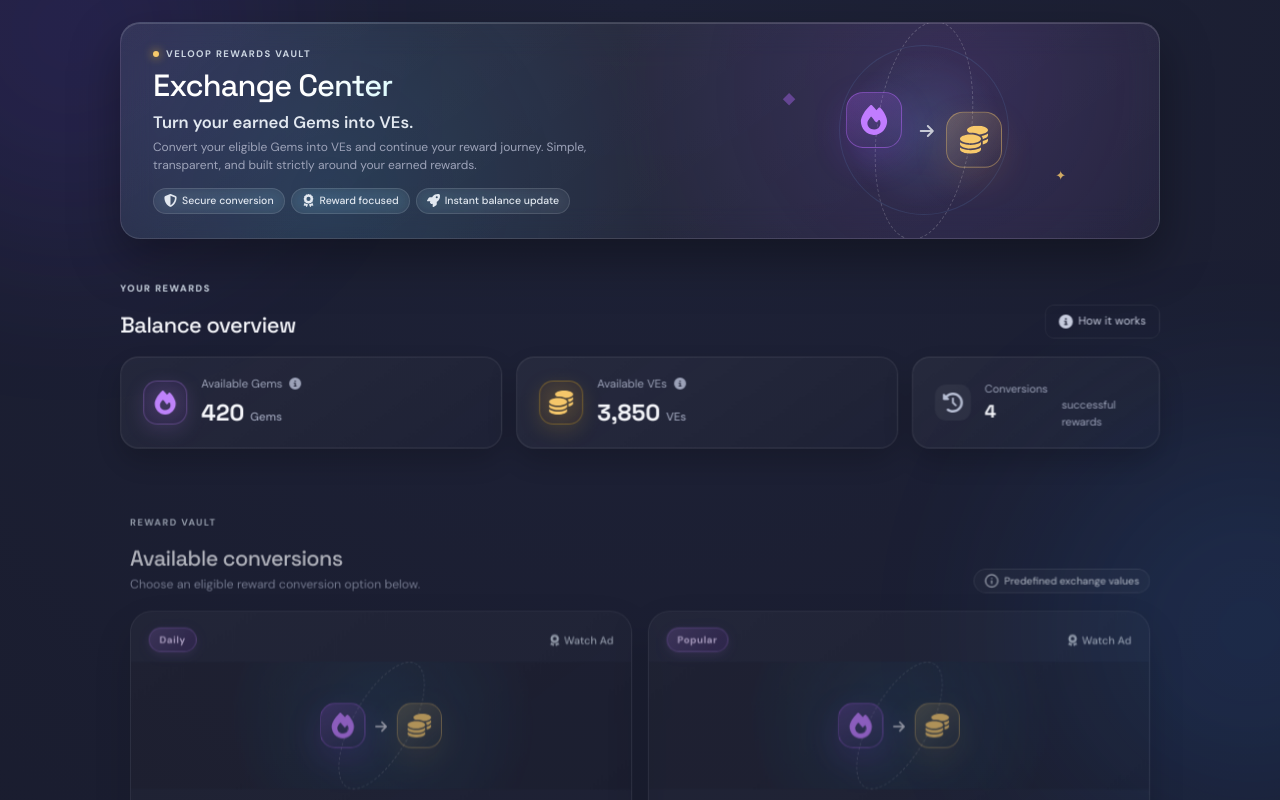
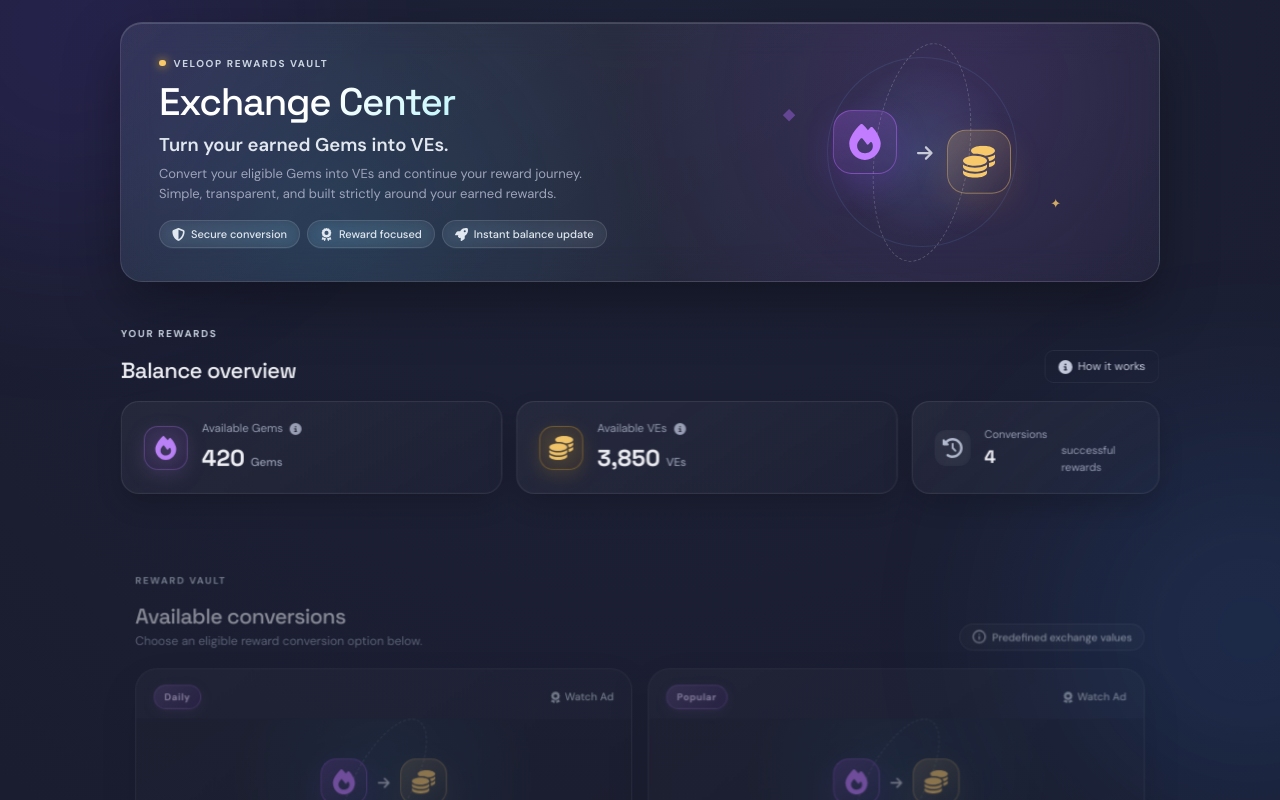
Before and after one commit to ayeshazarin-dev/Veloop-exchange-center, a React (Vite) app: page / in a window 1280 px wide. Shown: the top 800 px of the page. Built offline with nearby package versions, Linux system fonts and the light colour scheme.

Commit message:
Scale up hero card to a balanced comfortable size

```diff
--- a/src/components/exchange/ExchangeHero.jsx
+++ b/src/components/exchange/ExchangeHero.jsx
@@ -63,7 +63,7 @@
             animate={{ y: [0, -10, 0], rotate: [0, 5, -5, 0] }}
             transition={{ duration: 4, repeat: Infinity, ease: "easeInOut" }}
           >
-            <FaFire size={30} />
+            <FaFire size={36} />
           </motion.div>
 
           <motion.div
@@ -71,7 +71,7 @@
             animate={{ x: [0, 4, 0] }}
             transition={{ duration: 1.8, repeat: Infinity, ease: "easeInOut" }}
           >
-            <FaArrowRight size={16} />
+            <FaArrowRight size={18} />
           </motion.div>
 
           <motion.div
@@ -79,7 +79,7 @@
             animate={{ y: [0, 10, 0] }}
             transition={{ duration: 3.5, repeat: Infinity, ease: "easeInOut", delay: 0.5 }}
           >
-            <FaCoins size={28} />
+            <FaCoins size={32} />
           </motion.div>
         </div>
 
--- a/src/pages/ExchangeCenter/ExchangeCenter.module.css
+++ b/src/pages/ExchangeCenter/ExchangeCenter.module.css
@@ -96,14 +96,14 @@
 
 /* Hero Header Section */
 .hero {
-  min-height: auto;
+  min-height: 260px;
   display: grid;
   grid-template-columns: 1.15fr 0.85fr;
   align-items: center;
-  gap: 20px;
-  padding: 24px 32px;
+  gap: 24px;
+  padding: 32px 38px;
   border: 1px solid rgba(255, 255, 255, 0.12);
-  border-radius: 20px;
+  border-radius: 22px;
   background:
     radial-gradient(circle at 80% 30%, rgba(168, 85, 247, 0.15), transparent 40%),
     radial-gradient(circle at 20% 80%, rgba(56, 189, 248, 0.12), transparent 40%),
@@ -111,7 +111,7 @@
   backdrop-filter: blur(16px);
   -webkit-backdrop-filter: blur(16px);
   box-shadow:
-    0 20px 50px rgba(0, 0, 0, 0.35),
+    0 22px 55px rgba(0, 0, 0, 0.35),
     inset 0 1px 0 rgba(255, 255, 255, 0.15);
   position: relative;
   overflow: hidden;
@@ -119,8 +119,8 @@
 
 .kicker,
 .eyebrow {
-  font-size: 9.5px;
-  letter-spacing: 0.15em;
+  font-size: 10px;
+  letter-spacing: 0.16em;
   font-weight: 700;
   color: #cbd5e1;
   text-transform: uppercase;
@@ -129,13 +129,13 @@
 .kicker {
   display: flex;
   align-items: center;
-  gap: 7px;
-  margin-bottom: 8px;
+  gap: 8px;
+  margin-bottom: 10px;
 }
 
 .kicker span {
-  width: 6px;
-  height: 6px;
+  width: 6.5px;
+  height: 6.5px;
   border-radius: 50%;
   background: var(--gold);
   box-shadow: 0 0 10px rgba(251, 191, 36, 0.9);
@@ -144,47 +144,47 @@
 .hero h1 {
   margin: 0;
   font-family: "Space Grotesk", sans-serif;
-  font-size: clamp(23px, 2.4vw, 34px);
+  font-size: clamp(26px, 3vw, 42px);
   line-height: 1.1;
-  letter-spacing: -0.03em;
+  letter-spacing: -0.035em;
   background: linear-gradient(135deg, #ffffff 30%, #a5f3fc 70%, #c084fc 100%);
   -webkit-background-clip: text;
   -webkit-text-fill-color: transparent;
 }
 
 .heroTitle {
-  margin: 7px 0 3px;
+  margin: 9px 0 4px;
   color: #e2e8f0;
-  font-size: clamp(14px, 1.3vw, 17px);
+  font-size: clamp(15px, 1.5vw, 18.5px);
   font-weight: 600;
 }
 
 .heroDescription {
-  max-width: 440px;
+  max-width: 460px;
   margin: 0;
   color: var(--muted);
-  line-height: 1.5;
-  font-size: 12px;
+  line-height: 1.55;
+  font-size: 13px;
 }
 
 .heroPills {
   display: flex;
-  gap: 6px;
+  gap: 7px;
   flex-wrap: wrap;
-  margin-top: 14px;
+  margin-top: 16px;
 }
 
 .heroPills span,
 .rateNote {
   display: inline-flex;
   align-items: center;
-  gap: 5px;
+  gap: 6px;
   border: 1px solid rgba(255, 255, 255, 0.12);
   background: rgba(255, 255, 255, 0.04);
   color: #e2e8f0;
   border-radius: 100px;
-  padding: 4px 10px;
-  font-size: 10.5px;
+  padding: 5px 12px;
+  font-size: 11px;
   font-weight: 500;
   transition: all 0.25s ease;
   backdrop-filter: blur(8px);
@@ -198,7 +198,7 @@
 }
 
 .heroVisual {
-  min-height: 160px;
+  min-height: 185px;
   position: relative;
   display: grid;
   place-items: center;
@@ -206,45 +206,45 @@
 
 .heroHalo {
   position: absolute;
-  width: 170px;
-  height: 170px;
+  width: 190px;
+  height: 190px;
   border-radius: 50%;
   background: radial-gradient(circle, rgba(116, 185, 255, 0.15), transparent 67%);
   border: 1px solid rgba(116, 185, 255, 0.12);
 }
 
 .rewardVisual {
-  width: 130px;
-  height: 90px;
+  width: 135px;
+  height: 95px;
   display: flex;
   align-items: center;
   justify-content: center;
-  gap: 9px;
+  gap: 10px;
   position: relative;
 }
 
 .rewardVisualLarge {
-  width: 195px;
-  height: 135px;
-  gap: 14px;
+  width: 215px;
+  height: 150px;
+  gap: 16px;
 }
 
 .gemOrb,
 .veOrb {
-  width: 46px;
-  height: 46px;
+  width: 48px;
+  height: 48px;
   display: grid;
   place-items: center;
-  border-radius: 15px;
+  border-radius: 16px;
   position: relative;
   z-index: 3;
 }
 
 .rewardVisualLarge .gemOrb,
 .rewardVisualLarge .veOrb {
-  width: 56px;
-  height: 56px;
-  border-radius: 17px;
+  width: 64px;
+  height: 64px;
+  border-radius: 19px;
 }
 
 .gemOrb {
```
